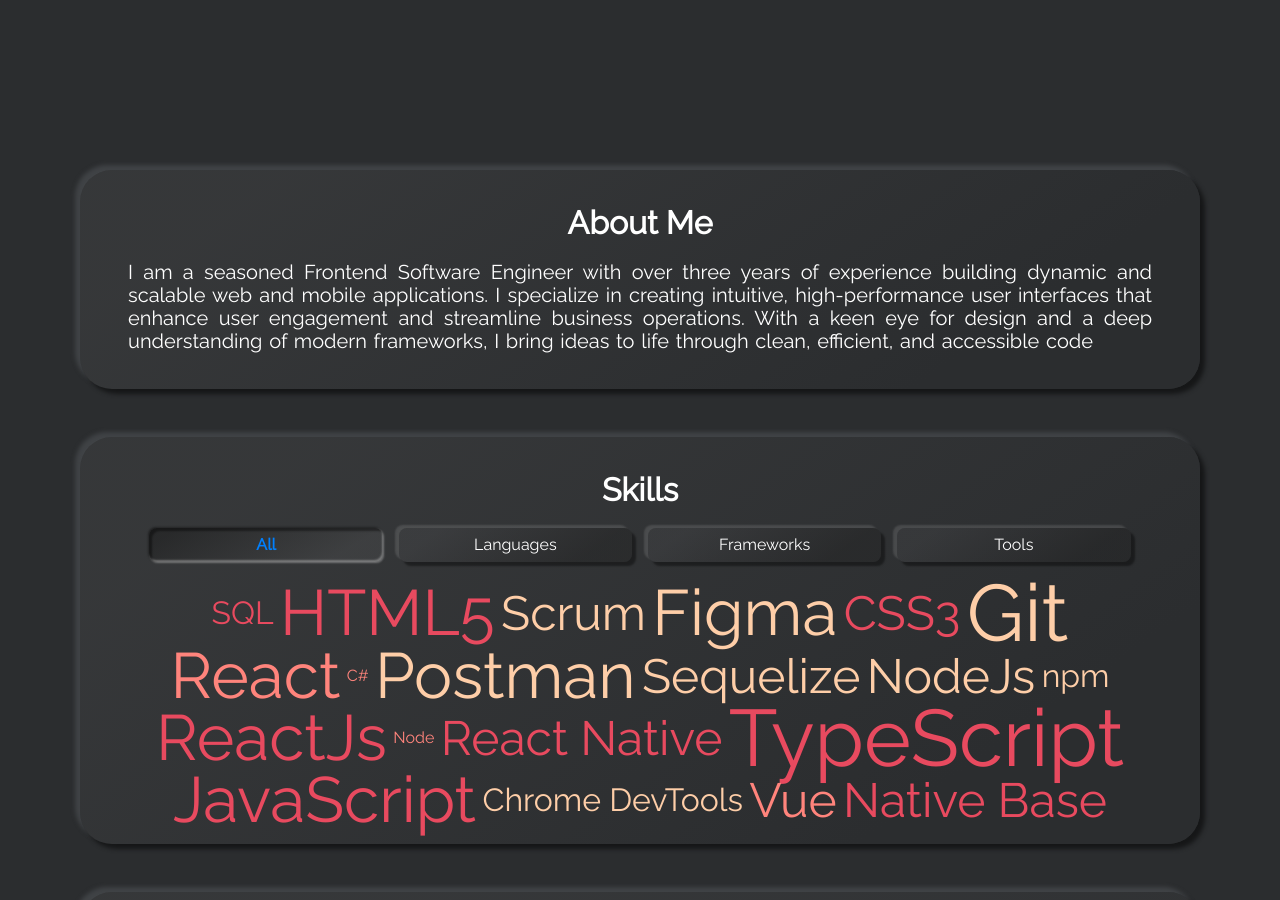
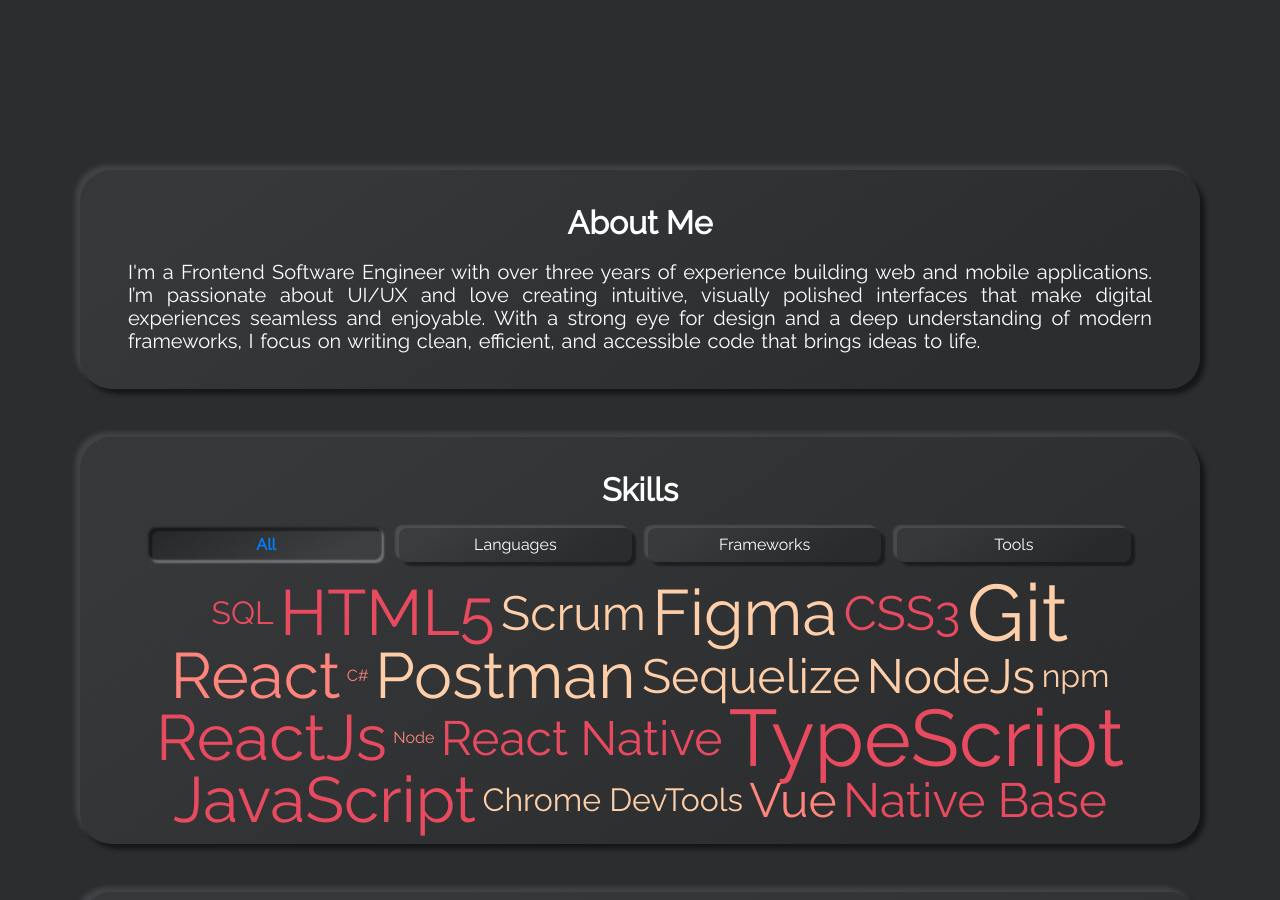
Before and after one commit to asadsidd16/asadportfolio, a Jekyll site: the page built from index.html, in a window 1280 px wide and 900 px high, scrolled down 890 px. Built offline with Jekyll 4.4.1, drawn with Linux system fonts in a browser that asks for light colours.

Commit message:
about me update

```diff
--- a/_includes/section-aboutme.html
+++ b/_includes/section-aboutme.html
@@ -1,2 +1,2 @@
 <h1 class="title">{{site.about_me_title}}</h1>
-<p class="description" data-aos="fade-down">I am a seasoned Frontend Software Engineer with over three years of experience building dynamic and scalable web and mobile applications. I specialize in creating intuitive, high-performance user interfaces that enhance user engagement and streamline business operations. With a keen eye for design and a deep understanding of modern frameworks, I bring ideas to life through clean, efficient, and accessible code </p>
+<p class="description" data-aos="fade-down">I'm a Frontend Software Engineer with over three years of experience building web and mobile applications. I’m passionate about UI/UX and love creating intuitive, visually polished interfaces that make digital experiences seamless and enjoyable. With a strong eye for design and a deep understanding of modern frameworks, I focus on writing clean, efficient, and accessible code that brings ideas to life. </p>
```
